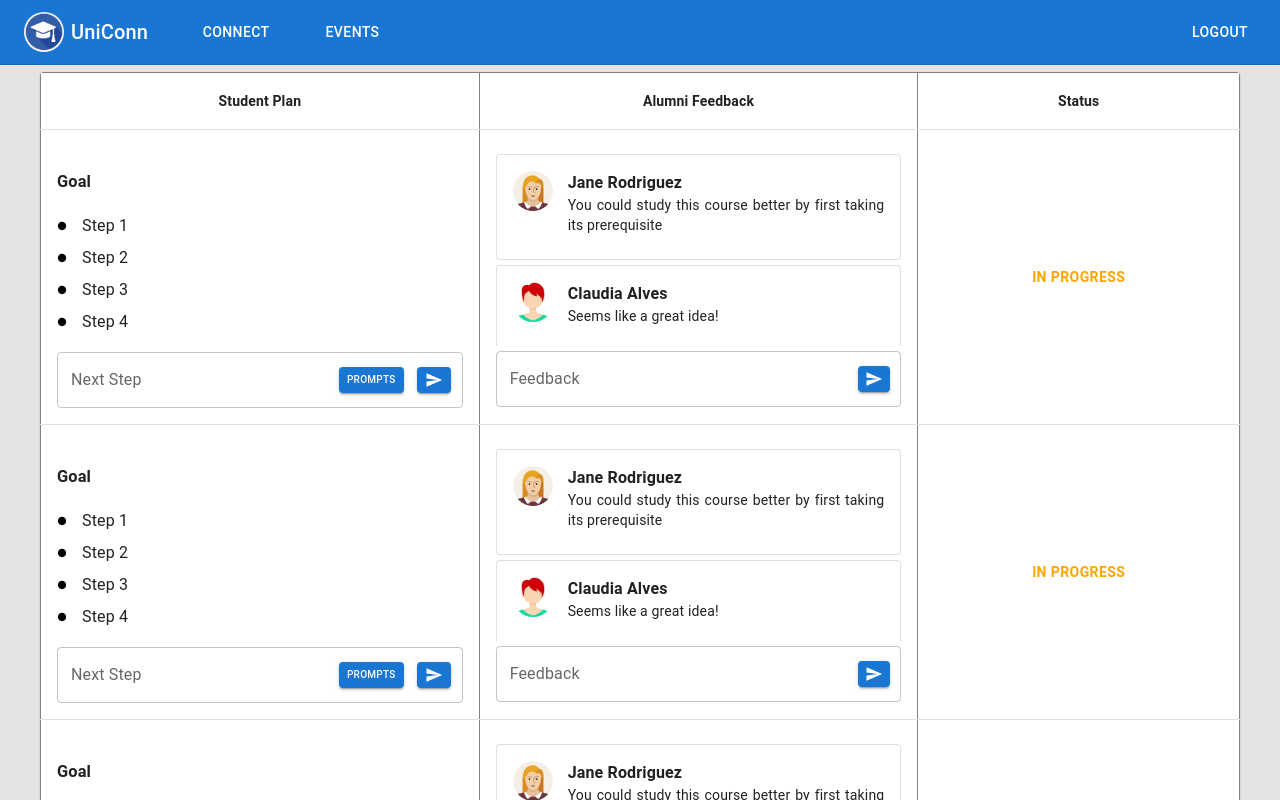
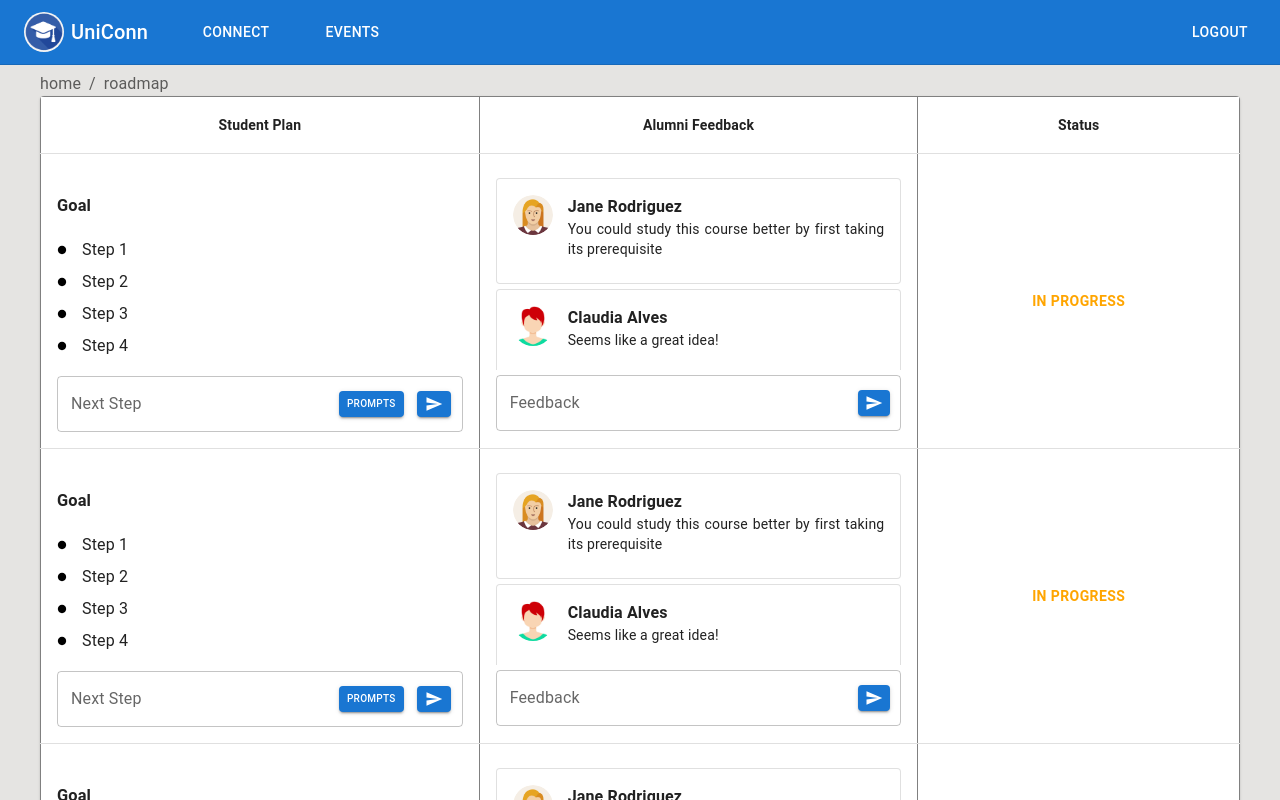
Before and after one commit to Jason10897/UniConn, a React (Create React App) app: page /roadmap in a window 1280 px wide. Shown: the top 800 px of the page. Built offline with nearby package versions, Linux system fonts and the light colour scheme; what react-swipeable-views-utils would draw is missing.

Commit message:
add breadcrumbs

```diff
--- a/src/Router.js
+++ b/src/Router.js
@@ -1,18 +1,31 @@
 import { Router } from '@reach/router';
 import React from 'react';
+import BreadCrumb from './components/AppFrame/Breadcrumb';
 import HomePage from './components/AppFrame/HomePage';
+import Chatbox from './components/chatbox/Chatbox';
 import UserProfile from './components/profile/UserProfile';
 import RoadMap from './components/roadmap/Roadmap';
 import Alumnisearch from './components/search/AlumniSearch';
-import Chatbox from './components/chatbox/Chatbox';
+
+
+function WithBreadCrumb(props){
+  return (
+    <React.Fragment>
+      <BreadCrumb/>
+      {props.children}
+    </React.Fragment>
+  )
+}
+
 
 export default function MyRouter(){
+
     return (
        <Router>
-        <HomePage path="/" />
-        <Alumnisearch path="/search" />
-        <UserProfile path="/profile/:id" />
-        <RoadMap path="/roadmap"/>
+        <HomePage  path="/"/>
+        <WithBreadCrumb path="/search"><Alumnisearch path="*"/></WithBreadCrumb>
+        <WithBreadCrumb path="/profile/:id"><UserProfile path="*" /></WithBreadCrumb>
+        <WithBreadCrumb path="/roadmap"><RoadMap path="*"/></WithBreadCrumb>
         <Chatbox path="/chatbox"/>
       </Router>
     )
--- /dev/null
+++ b/src/components/AppFrame/Breadcrumb.jsx
@@ -0,0 +1,59 @@
+import Breadcrumbs from '@mui/material/Breadcrumbs';
+import Typography from '@mui/material/Typography';
+import { Link, useLocation } from '@reach/router';
+import * as React from 'react';
+
+function handleClick(event) {
+  event.preventDefault();
+  console.info('You clicked a breadcrumb.');
+}
+export default function BreadCrumb(){
+
+    const location = useLocation()
+
+    const locs = location.pathname.split('/').splice(1)
+    console.log(locs)
+
+
+    return (
+        <div role="presentation" onClick={handleClick}>
+          <Breadcrumbs aria-label="breadcrumb">
+              <Link style={{ textDecoration: 'none', color: 'inherit' }}  to='/'>home</Link>
+            {
+                locs.map((loc)=>
+                    {
+                        if(loc == 'search'){
+                            return (
+                                <Link style={{ textDecoration: 'none', color: 'inherit' }} underline="hover" color="inherit" to={`/${loc}?filter=All`}>
+                                    connect
+                                </Link>
+                            )
+                        }else if( loc == 'profile'){
+                            return (
+                                <Typography style={{ textDecoration: 'none', color: 'inherit' }}>
+                                    <Link style={{ textDecoration: 'none', color: 'inherit' }} underline="hover" color="inherit" to={`/search?filter=All`}>
+                                    connect
+                                </Link> / {loc}
+                                </Typography>
+
+                            )
+                        }else if(loc == 'roadmap'){
+                            return (
+                                <Link style={{ textDecoration: 'none', color: 'inherit' }} underline="hover" color="inherit" to={`/${loc}`}>
+                                    {loc}
+                                </Link>
+                            )
+                        }else{
+                            return (
+                                <Link style={{ textDecoration: 'none', color: 'inherit' }} underline="hover" color="inherit" to={`/profile/${loc}`}>
+                                    {loc}
+                                </Link>
+                            )
+                        }
+                    }
+                )
+            }
+          </Breadcrumbs>
+        </div>
+      );
+}
```
